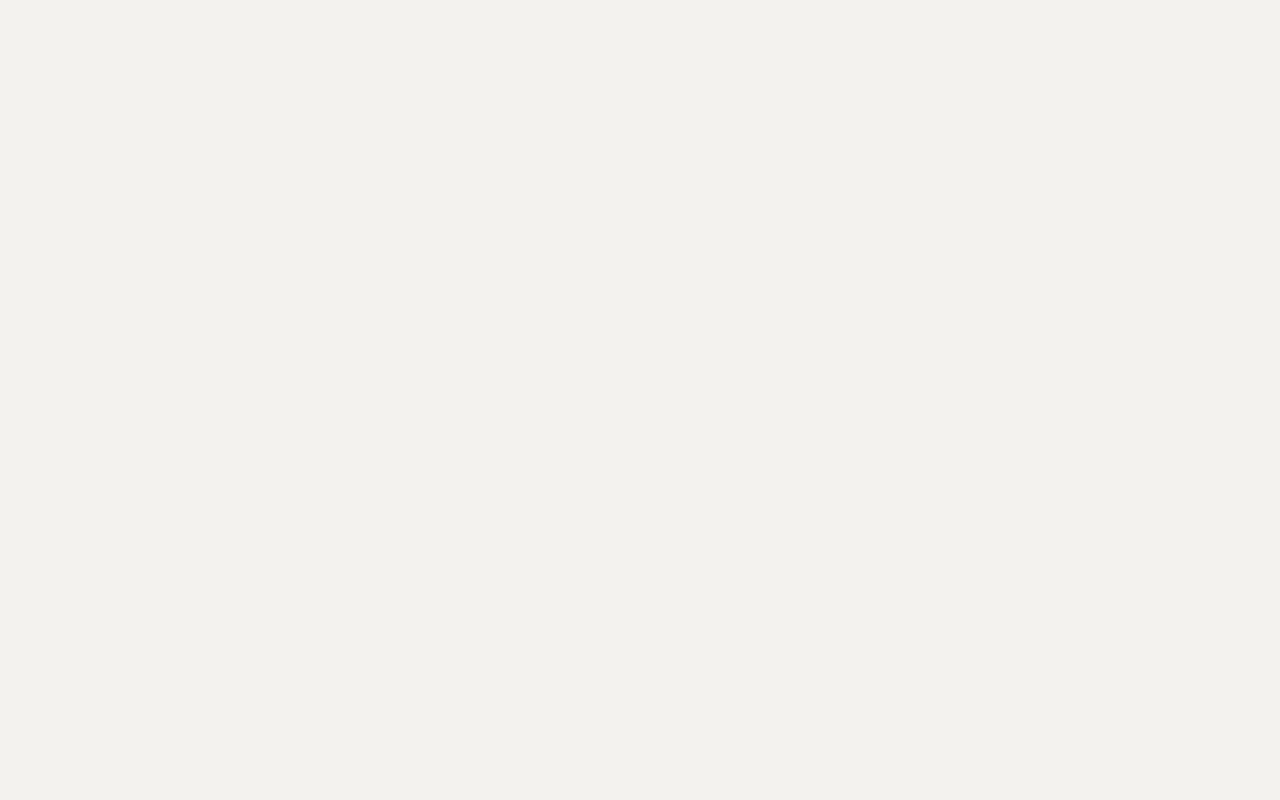
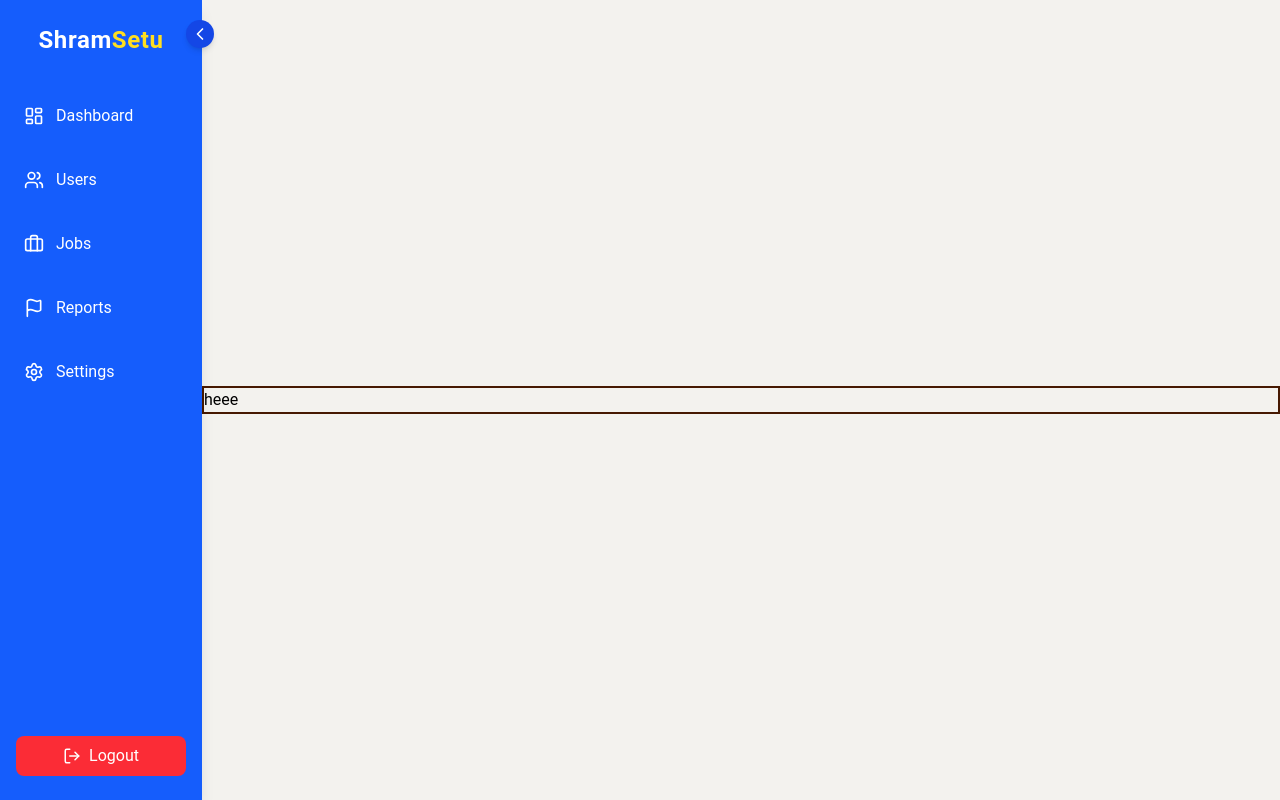
Before and after one commit to kshitijthorat/ShramSetu, a React (Vite) app: page /admin in a window 1280 px wide. Before the commit this address had no page. Built offline with nearby package versions, Linux system fonts and the light colour scheme.

Commit message:
admin pannel navbar added

```diff
--- a/package.json
+++ b/package.json
@@ -16,6 +16,7 @@
     "@tailwindcss/vite": "^4.1.13",
     "axios": "^1.12.2",
     "i18next": "^25.6.0",
+    "lucide-react": "^0.553.0",
     "motion": "^12.23.24",
     "nprogress": "^0.2.0",
     "react": "^19.1.1",
--- a/src/App.jsx
+++ b/src/App.jsx
@@ -1,15 +1,17 @@
 import React, { useEffect } from "react";
 import { Route, Routes, useLocation } from "react-router-dom";
-import Home from "./pages/Home";
-import Register from "./pages/Register";
-import Login from "./pages/Login";
+import Home from "./pages/HeroSection/Home";
+import Register from "./pages/HeroSection/Register";
+import Login from "./pages/HeroSection/Login";
 import UserProfile from "./pages/User/UserProfile";
 import UserHome from "./pages/User/UserHome";
 import UserPost from "./pages/User/UserPost";
-import Setting from "./pages/Setting";
+import Setting from "./pages/HeroSection/Setting";
 import ViewDetails from "./pages/User/ViewDetails";
 import NProgress from "nprogress";
+import AdminLogin from "./pages/Admin/adminLogin";
 import "nprogress/nprogress.css";
+
 
 const App = () => {
   const location = useLocation();
@@ -33,6 +35,7 @@ const App = () => {
         <Route path="/userpost" element={<UserPost />} />
         <Route path="/viewdetails" element={<ViewDetails />} />
         <Route path="/settings" element={<Setting />} />
+        <Route path="/admin" element={<AdminLogin />} />
       </Routes>
     </div>
   );
--- /dev/null
+++ b/src/components/AdminNavbar.jsx
@@ -0,0 +1,83 @@
+import React, { useState } from "react";
+import { NavLink } from "react-router-dom";
+import {
+  LayoutDashboard,
+  Users,
+  Briefcase,
+  Flag,
+  Settings,
+  LogOut,
+  ChevronLeft,
+  ChevronRight,
+} from "lucide-react";
+
+const AdminNavbar = () => {
+  const [isCollapsed, setIsCollapsed] = useState(false);
+
+  return (
+    <div
+      className={`h-screen ${
+        isCollapsed ? "w-20" : "w-60"
+      } bg-blue-600 text-white flex flex-col items-center py-6 sticky top-0 shadow-lg transition-all duration-500 ease-in-out`}
+    >
+      {/* Collapse / Expand Button */}
+      <button
+        onClick={() => setIsCollapsed(!isCollapsed)}
+        className="absolute top-5 right-[-12px] bg-blue-700 p-1 rounded-full shadow-md hover:bg-blue-500 transition pointer-events-auto"
+      >
+        {isCollapsed ? (
+          <ChevronRight size={20} />
+        ) : (
+          <ChevronLeft size={20} />
+        )}
+      </button>
+
+      {/* Logo Section */}
+      <div
+        className={`text-2xl font-bold mb-10 tracking-wide transition-all duration-500 ${
+          isCollapsed ? "opacity-0 translate-x-[-20px]" : "opacity-100"
+        }`}
+      >
+        Shram<span className="text-yellow-300">Setu</span>
+      </div>
+
+      {/* Navigation Links */}
+      <nav className="flex flex-col gap-6 w-full px-4">
+        {[
+          { name: "Dashboard", icon: <LayoutDashboard size={20} />, to: "/admin/dashboard" },
+          { name: "Users", icon: <Users size={20} />, to: "/admin/users" },
+          { name: "Jobs", icon: <Briefcase size={20} />, to: "/admin/jobs" },
+          { name: "Reports", icon: <Flag size={20} />, to: "/admin/reports" },
+          { name: "Settings", icon: <Settings size={20} />, to: "/admin/settings" },
+        ].map((item, idx) => (
+          <NavLink
+            key={idx}
+            to={item.to}
+            className={({ isActive }) =>
+              `flex items-center gap-3 p-2 rounded-lg hover:bg-blue-500 transition-all ${
+                isActive ? "bg-blue-500" : ""
+              }`
+            }
+          >
+            {item.icon}
+            {!isCollapsed && (
+              <span className="transition-opacity duration-300">{item.name}</span>
+            )}
+          </NavLink>
+        ))}
+      </nav>
+
+      {/* Logout Button */}
+      <div className="mt-auto px-4 w-full">
+        <button
+          className="flex items-center justify-center gap-2 bg-red-500 hover:bg-red-600 w-full py-2 rounded-lg transition-all"
+        >
+          <LogOut size={18} />
+          {!isCollapsed && <span>Logout</span>}
+        </button>
+      </div>
+    </div>
+  );
+};
+
+export default AdminNavbar;
--- /dev/null
+++ b/src/pages/Admin/AdminLogin.jsx
@@ -0,0 +1,15 @@
+import React from 'react'
+import AdminNavbar from '../../components/AdminNavbar'
+
+const adminLogin = () => {
+  return (
+    <div className='flex justify-center items-center flex-row '>
+        <AdminNavbar/>
+        <div className='w-full h-full border-amber-950 border-2'>
+            heee
+        </div>
+    </div>
+  )
+}
+
+export default adminLogin
```
Also changed, not shown: src/pages/HeroSection/Home.jsx (renamed from src/pages/Home.jsx, +5 -5 lines), src/pages/HeroSection/Login.jsx (renamed from src/pages/Login.jsx), src/pages/HeroSection/Register.jsx (renamed from src/pages/Register.jsx), src/pages/HeroSection/Services.jsx (renamed from src/pages/Services.jsx), src/pages/HeroSection/Setting.jsx (renamed from src/pages/Setting.jsx), 1 other file (tests, documents, lock files or other folders).
